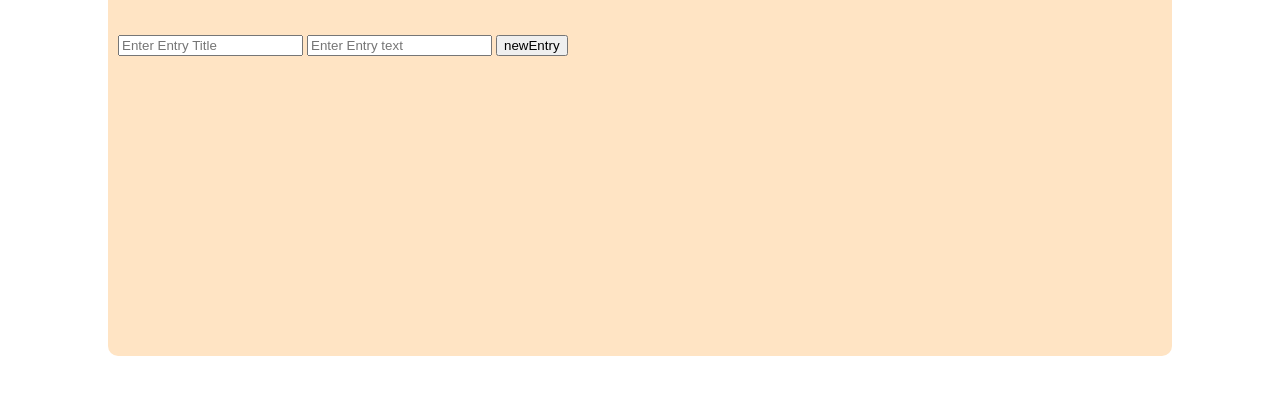
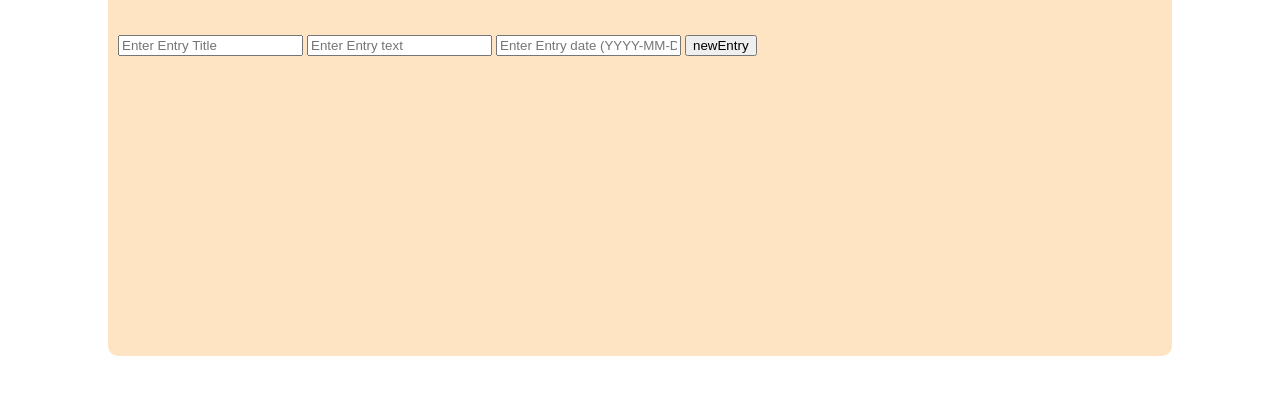
Before and after one commit to TheChristLouie/p00_Soft_Dev, a Python web app: template app/templates/edit.html in a window 1280 px wide. Shown: the part 281-677 px from the top of the page. Run offline with Jinja, Linux system fonts and the light colour scheme; the template is opened without the code that fills it, so the values that code supplies are empty.

Commit message:
finished last thing for editing

```diff
--- a/app/templates/edit.html
+++ b/app/templates/edit.html
@@ -25,6 +25,7 @@
       <form action="/submit" method="GET">
         <input type="text" name="newTitle" placeholder="Enter Entry Title">
         <input type="text" name="newText" placeholder="Enter Entry text">
+        <input type="text" name="newDate" placeholder="Enter Entry date (YYYY-MM-DD)">
         <input type="submit" name="sub" value="newEntry">
       </form>
     </div>
```
